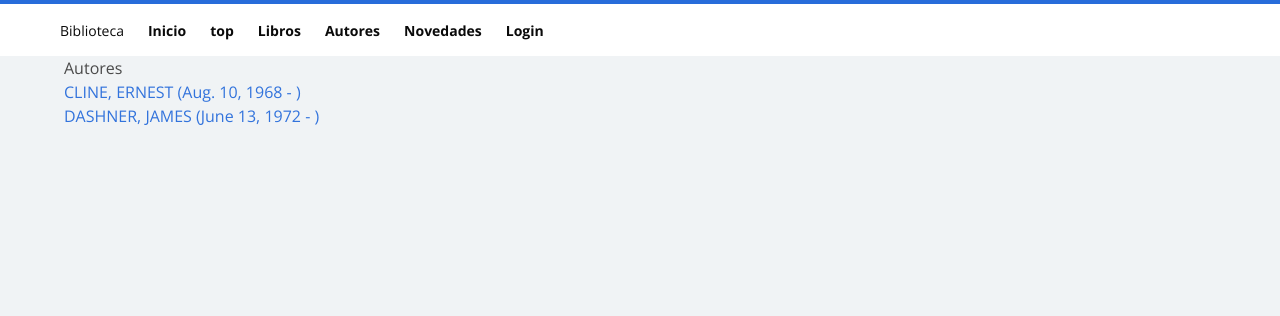
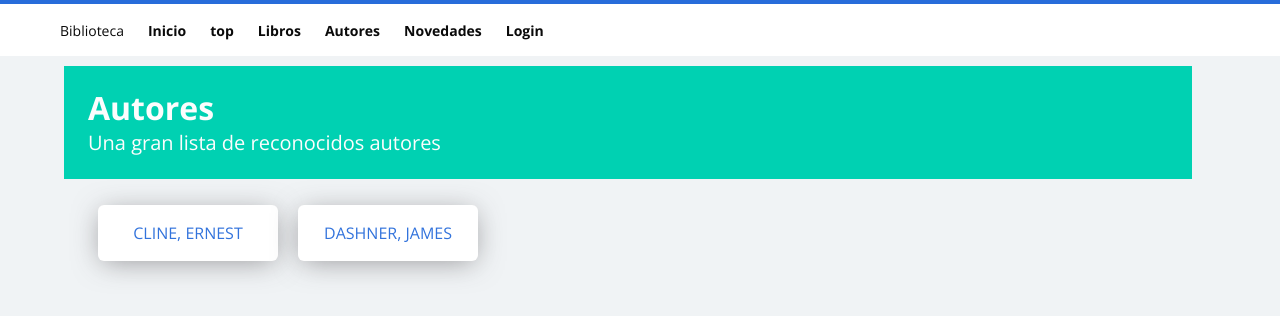
Before and after one commit to greghernandez/bib, a Django app: page /catalog/authors/ in a window 1280 px wide. Shown: the top 316 px of the page. Run offline with Django 3.2, Linux system fonts and the light colour scheme; data comes from the database, SQL or seed files in the repository; both versions use the stored data as it was after the commit; some libraries are stand-ins or nearby versions.

Commit message:
libros y autores style

```diff
--- a/catalog/templates/catalog/author_list.html
+++ b/catalog/templates/catalog/author_list.html
@@ -2,24 +2,40 @@
 
 {% block content %}
 
-<h1>Autores</h1>
+<style>
+  .hero{
+    margin:10px auto 0px auto !important;
+  }
+</style>
+<section class="hero welcome is-small is-primary">
+      <div class="hero-body">
+        <div class="container">
+            <h1 class="title">Autores</h1>
+            <h2 class="subtitle">Una gran lista de reconocidos autores</h2>
+        </div>
+    </div>
+</section>
+
+<section class="section cont-normal column is-12">
 
 {% if author_list %}
-  <ul>
 
   {% for author in author_list %}
-    <li>
-      <a href="{{ author.get_absolute_url }}">
-      {{ author }} ({{author.date_of_birth}} - {% if author.date_of_death %}{{author.date_of_death}}{% endif %})
-      </a>
-    </li>
+  <div class="card column mrg-p is-2 n-card">
+  	<div class="card-content">
+            <div class="media-content center">
+      		<p><a href="{{ author.get_absolute_url }}">
+      		{{ author }}
+      		</a></p>
+  		</div>
+  	</div>
+  </div>
   {% endfor %}
 
- </ul>
 {% else %}
   <p>No hay autores aún.</p>
 {% endif %}
 
-
+ </section>
 
 {% endblock %}
```
Also changed, not shown: catalog/templates/catalog/book_list.html (+3 -10 lines), db.sqlite3.
